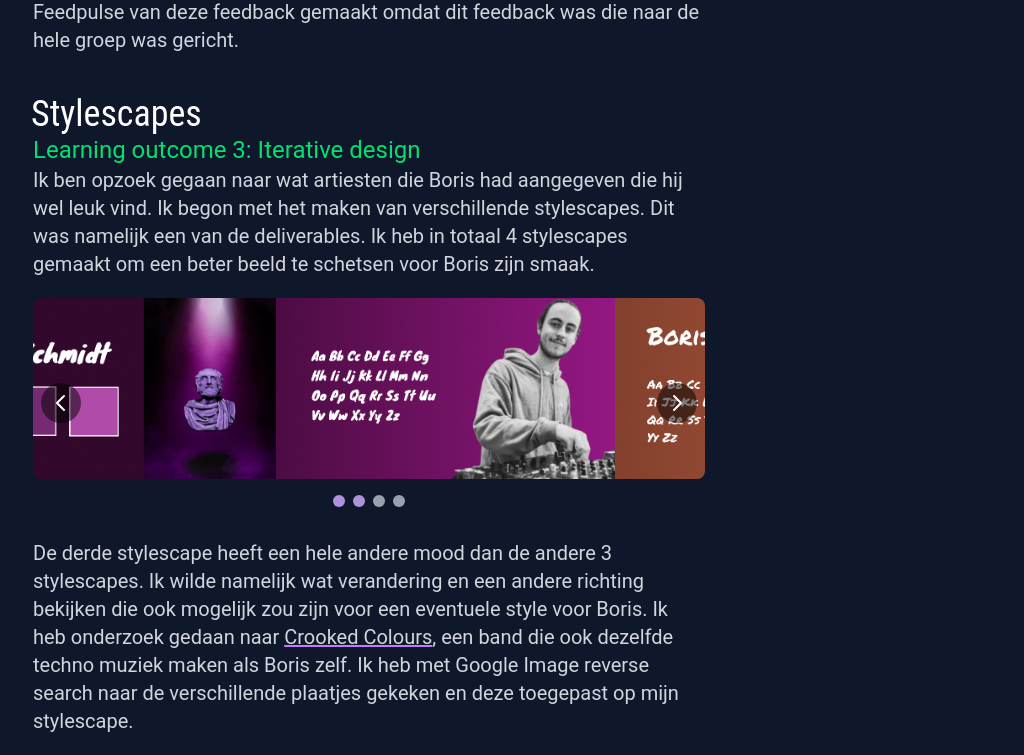
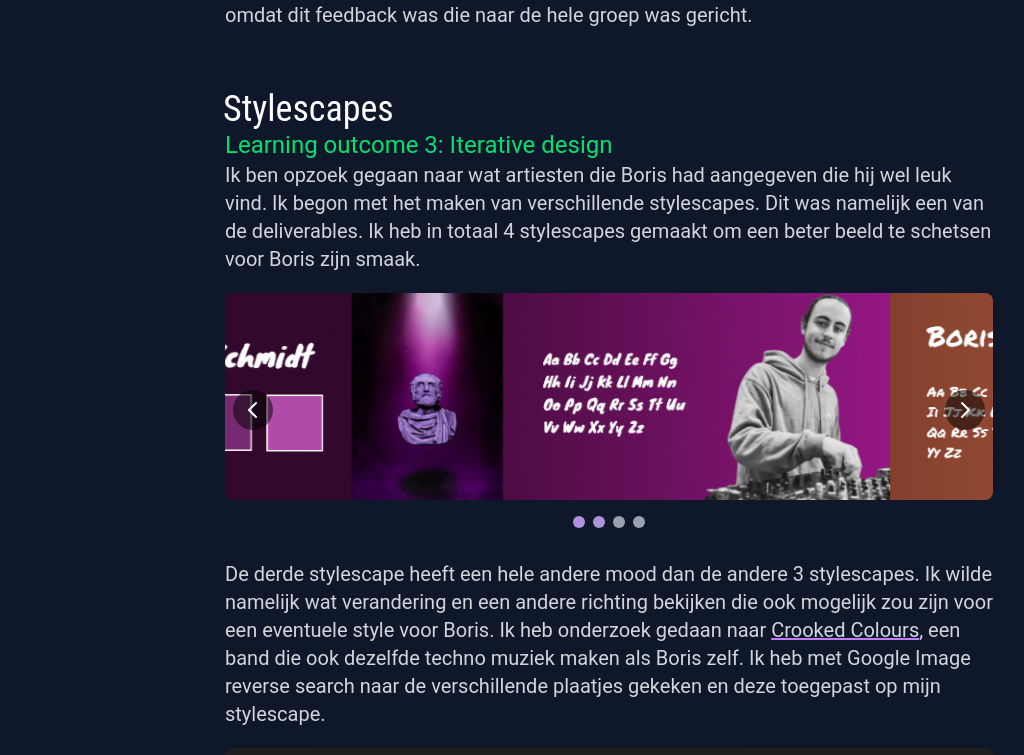
Before and after one commit to LuukyPuuky/Portfolio2.1, a Nuxt app: page /projects/branding in a window 1280 px wide. Shown: the part 1928-2683 px from the top of the page, without its empty margins (31-1055 px from the left). Built offline with nearby package versions, Linux system fonts and the light colour scheme.

Commit message:
changed that the content is in the middle instead of at the leftside.

```diff
--- a/components/ContentSection.vue
+++ b/components/ContentSection.vue
@@ -1,5 +1,5 @@
 <template>
-  <div class="max-w-2xl mb-10">
+  <div class="max-w-3xl mb-10">
     <h2 class="text-white font-RobotoCondensed md:text-4xl mx-[-2px] text-2xl">
       {{ title }}
     </h2>
--- a/pages/projects/branding.vue
+++ b/pages/projects/branding.vue
@@ -3,7 +3,7 @@
     <Navbar />
     <HeaderProject title="Branding" subtitle="Boris Schmidt" />
     <div class="min-h-screen p-4">
-      <div class="max-w-6xl mx-auto">
+      <div class="max-w-6xl mx-auto flex flex-col items-center justify-center">
         <div class="flex flex-col md:flex-row mb-22 md:gap-48 gap-10">
           <div class="max-w-2xl mt-8">
             <h1 class="font-RobotoCondensed text-4xl">Introductie</h1>
@@ -27,6 +27,7 @@
             />
           </div>
         </div>
+
         <!-- Samenwerkingsovereenkomst -->
         <ContentSection
           id="samenwerking"
@@ -50,7 +51,7 @@
         />
 
         <!-- Moodboard -->
-        <div id="moodboard" class="max-w-2xl mb-10 scroll-mt-24">
+        <div id="moodboard" class="max-w-3xl mb-10 scroll-mt-24">
           <h1 class="font-RobotoCondensed text-4xl">Moodboard</h1>
           <NuxtLink
             to="/lo1"
```
